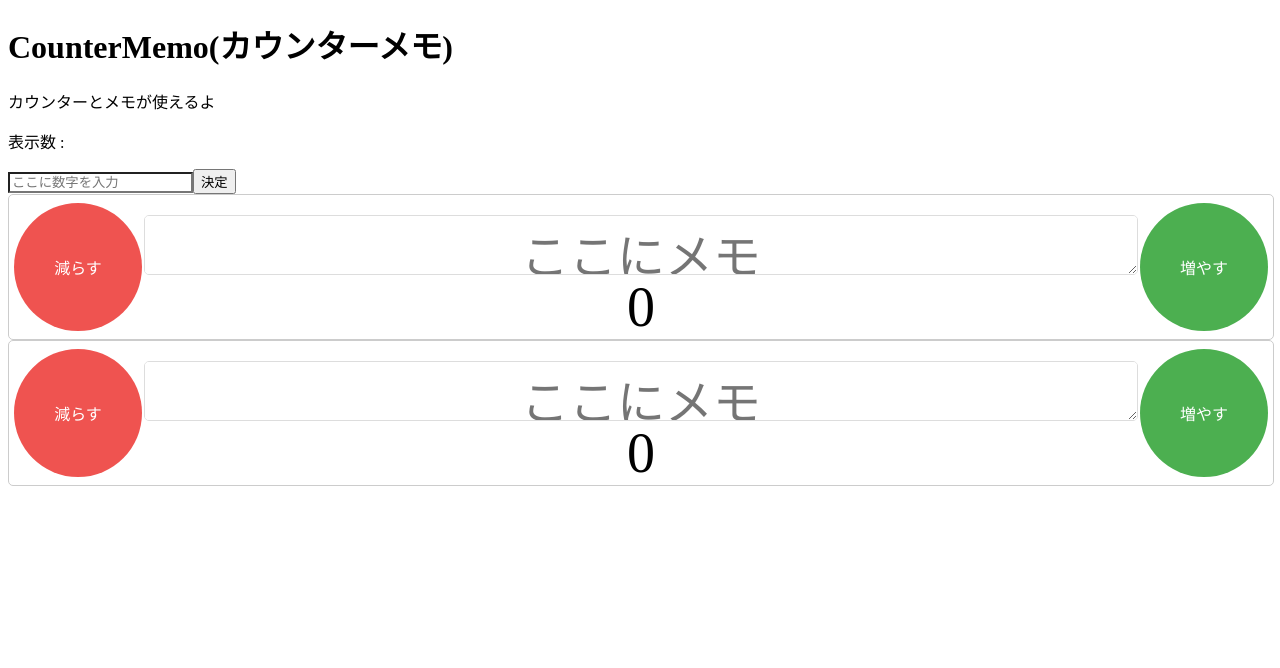
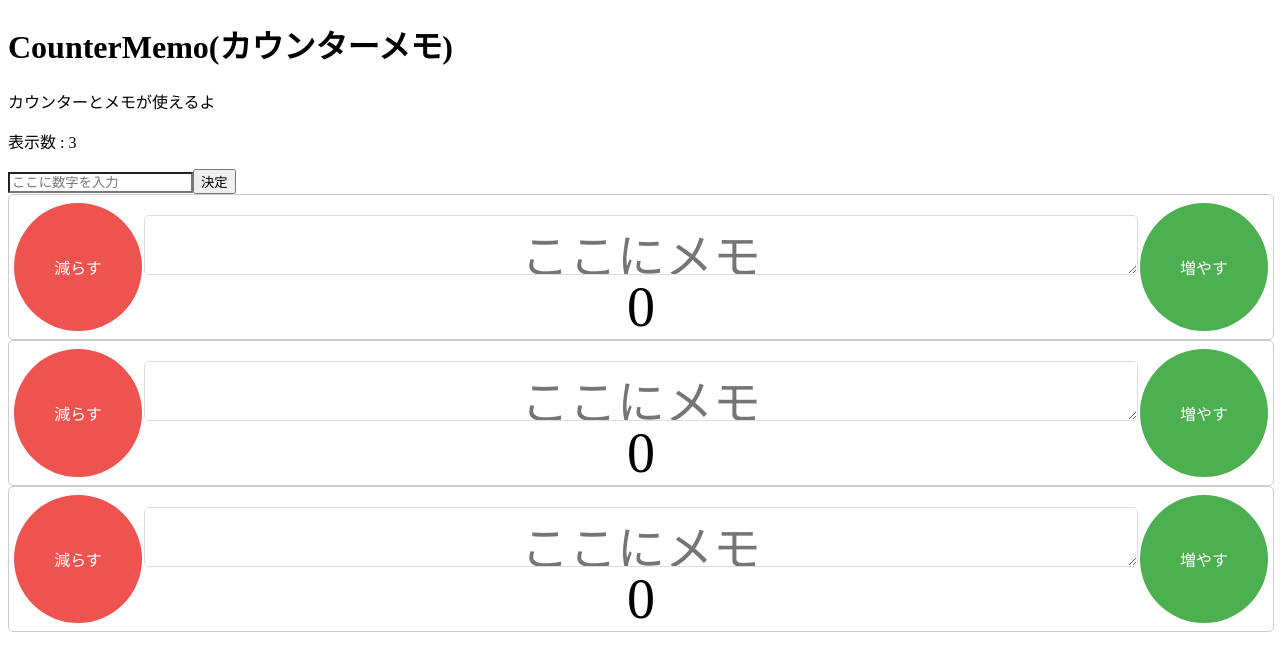
Before and after one commit to kusawokoshitemori/count_number_memo, a React app: page / in a window 1280 px wide. Shown: the top 668 px of the page. Built offline with nearby package versions, Linux system fonts and the light colour scheme.

Commit message:
入力できるやつ

```diff
--- a/src/App.tsx
+++ b/src/App.tsx
@@ -4,15 +4,19 @@ import DisplayNumber from "./components/display_number";
 //import "./App.css"; // CSSファイルをインポート
 
 const App: React.FC = () => {
+  const [blockNumber, setBlockNumber] = useState(3);
   return (
     <div className="container">
       <div>
         <h1>CounterMemo(カウンターメモ)</h1>
         <p>カウンターとメモが使えるよ</p>
-        <DisplayNumber />
+        <DisplayNumber
+          blockNumber={blockNumber}
+          setBlockNumber={setBlockNumber}
+        />
       </div>
       <div>
-        {Array.from({ length: 2 }, (_, index) => (
+        {Array.from({ length: blockNumber }, (_, index) => (
           <CounterBlock key={index} />
         ))}
       </div>
--- a/src/components/display_number.tsx
+++ b/src/components/display_number.tsx
@@ -1,16 +1,37 @@
-import React from "react";
+import React, { useState } from "react"; // useStateをインポート
 import "../styles/components.css";
 
-const DisplayNumber = () => {
+interface DisplayNumberProps {
+  blockNumber: number; // 数字の型
+  setBlockNumber: React.Dispatch<React.SetStateAction<number>>; // setBlockNumber関数の型
+}
+
+const DisplayNumber: React.FC<DisplayNumberProps> = ({
+  blockNumber,
+  setBlockNumber,
+}) => {
+  const [inputValue, setInputValue] = useState<number | "">(""); // inputの値を管理する状態
+
+  const DisplayClick = () => {
+    if (typeof inputValue === "number") {
+      // inputValueが数値かどうかをチェック
+      setBlockNumber(inputValue); // 数値ならsetBlockNumberを呼び出す
+    } else {
+      console.log("入力された値は数値ではありません。"); // 数値でない場合の処理
+    }
+  };
+
   return (
     <div className="display_number">
-      <p>表示数 : </p>
+      <p>表示数 : {blockNumber}</p>
       <input
         type="number"
         placeholder="ここに数字を入力"
         className="number-input"
+        value={inputValue} // inputの値をstateにバインド
+        onChange={(e) => setInputValue(Number(e.target.value) || "")} // 入力変更時にstateを更新
       />
-      <button>決定</button>
+      <button onClick={DisplayClick}>決定</button>
     </div>
   );
 };
```
